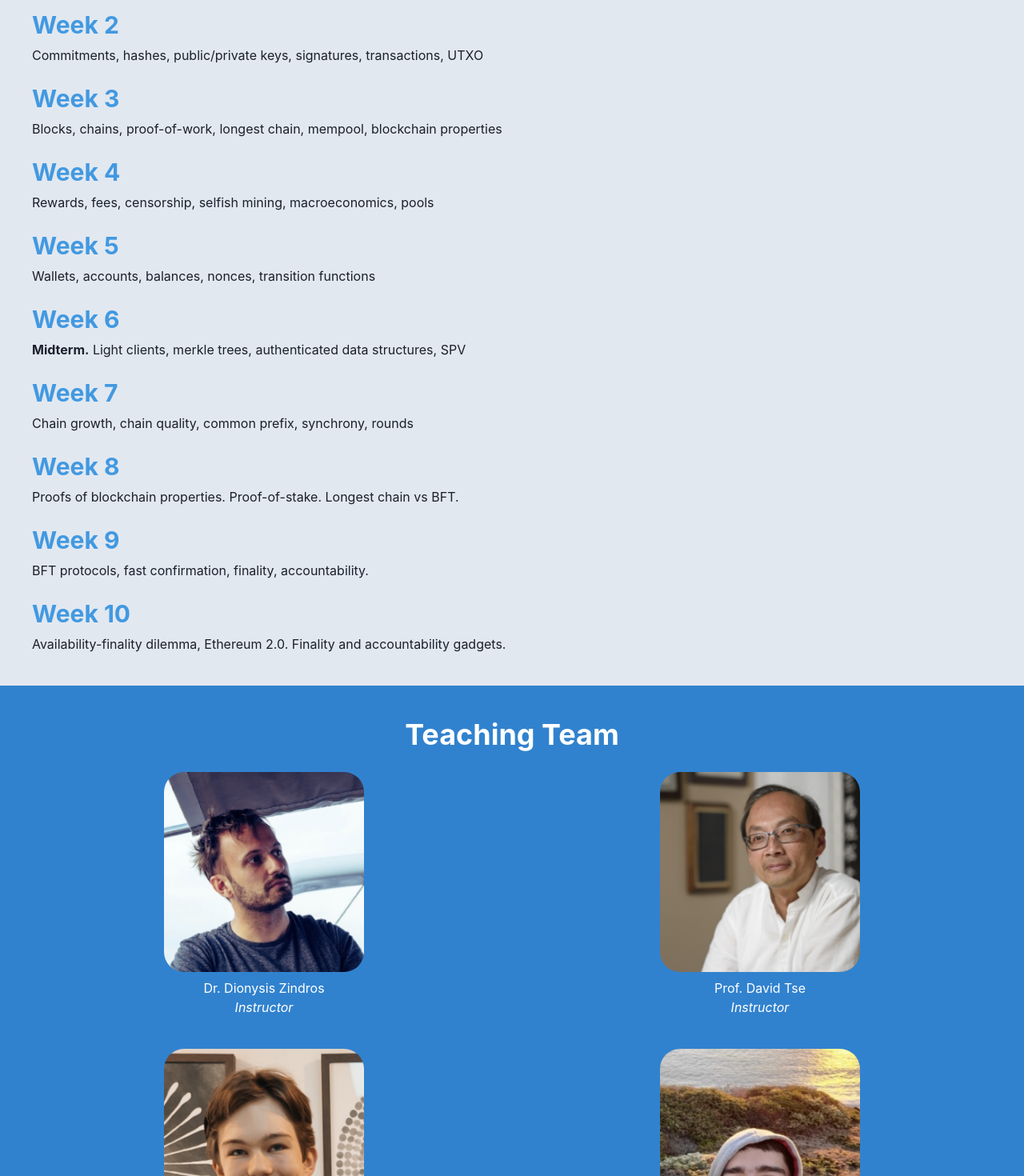
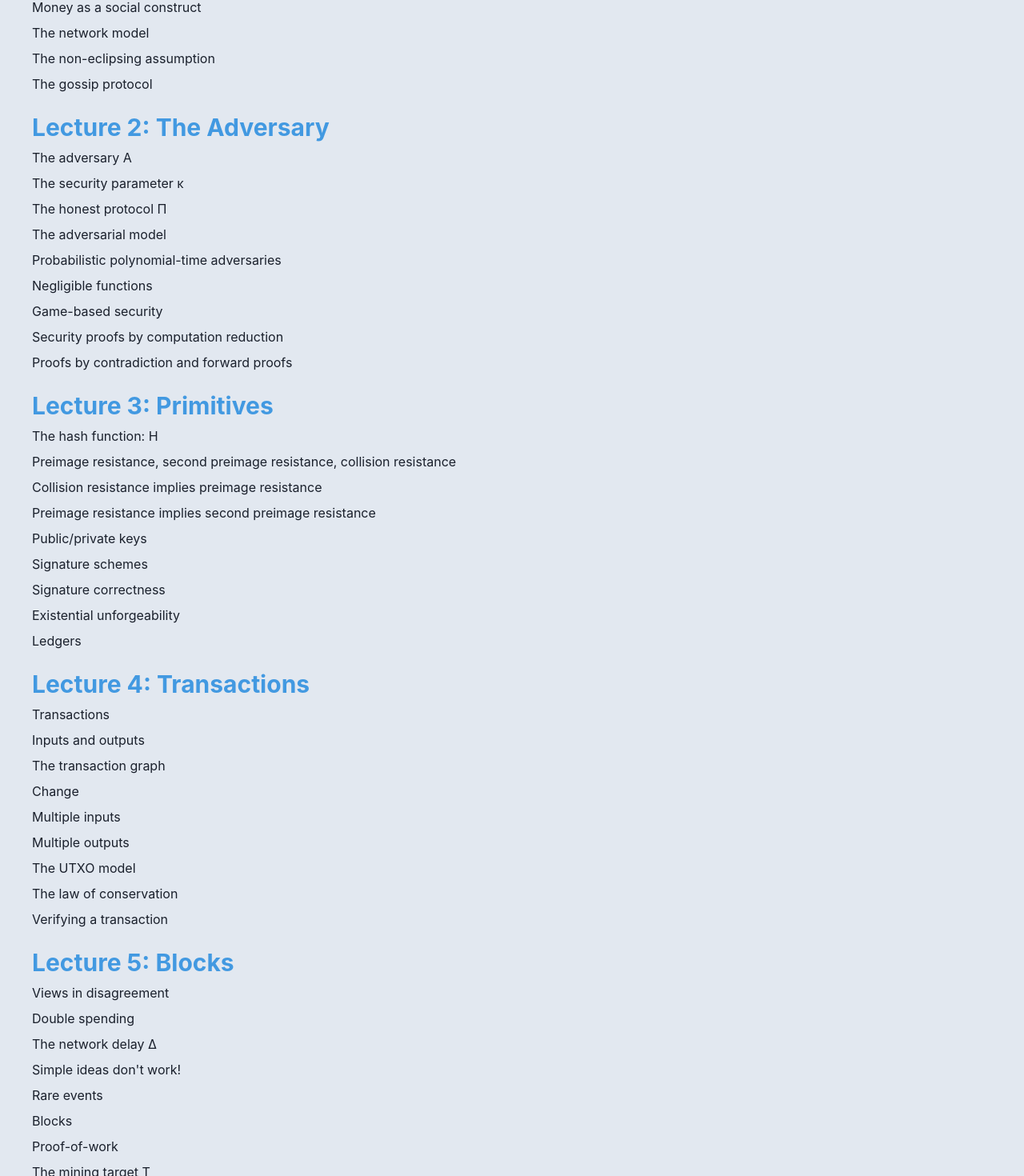
Before and after one commit to Scott-Hickmann/EE374, a Next.js app: page / in a window 1280 px wide. Shown: the part 1231-2701 px from the top of the page at 80% size. Built offline with nearby package versions, Linux system fonts and the light colour scheme.

Commit message:
Syllabus by lecture

```diff
--- a/pages/index.tsx
+++ b/pages/index.tsx
@@ -1,4 +1,4 @@
-import { chakra, Link, SimpleGrid, useColorModeValue } from '@chakra-ui/react';
+import { Link, SimpleGrid, useColorModeValue } from '@chakra-ui/react';
 
 import Layout from '../components/layout';
 import {
@@ -12,26 +12,257 @@ import {
 } from '../components/section';
 import TitleSection from '../components/titleSection';
 
-const syllabus = [
-  <>Administrivia, money, network/adversarial model, gossip</>,
-  <>Commitments, hashes, public/private keys, signatures, transactions, UTXO</>,
-  <>
-    Blocks, chains, proof-of-work, longest chain, mempool, blockchain properties
-  </>,
-  <>Rewards, fees, censorship, selfish mining, macroeconomics, pools</>,
-  <>Wallets, accounts, balances, nonces, transition functions</>,
-  <>
-    <chakra.span fontWeight="bold">Midterm.</chakra.span> Light clients, merkle
-    trees, authenticated data structures, SPV
-  </>,
-  <>Chain growth, chain quality, common prefix, synchrony, rounds</>,
-  <>Proofs of blockchain properties. Proof-of-stake. Longest chain vs BFT.</>,
-  <>BFT protocols, fast confirmation, finality, accountability.</>,
-  <>
-    Availability-finality dilemma, Ethereum 2.0. Finality and accountability
-    gadgets.
-  </>
-] as const;
+interface SyllabusItem {
+  title: string;
+  content: (JSX.Element | string)[];
+}
+
+const syllabus: SyllabusItem[] = [
+  {
+    title: 'Money',
+    content: [
+      'Administrivia',
+      'Money as a social construct',
+      'The network model',
+      'The non-eclipsing assumption',
+      'The gossip protocol'
+    ]
+  },
+  {
+    title: 'The Adversary',
+    content: [
+      'The adversary A',
+      'The security parameter κ',
+      'The honest protocol Π',
+      'The adversarial model',
+      'Probabilistic polynomial-time adversaries',
+      'Negligible functions',
+      'Game-based security',
+      'Security proofs by computation reduction',
+      'Proofs by contradiction and forward proofs'
+    ]
+  },
+  {
+    title: 'Primitives',
+    content: [
+      'The hash function: H',
+      'Preimage resistance, second preimage resistance, collision resistance',
+      'Collision resistance implies preimage resistance',
+      'Preimage resistance implies second preimage resistance',
+      'Public/private keys',
+      'Signature schemes',
+      'Signature correctness',
+      'Existential unforgeability',
+      'Ledgers'
+    ]
+  },
+  {
+    title: 'Transactions',
+    content: [
+      'Transactions',
+      'Inputs and outputs',
+      'The transaction graph',
+      'Change',
+      'Multiple inputs',
+      'Multiple outputs',
+      'The UTXO model',
+      'The law of conservation',
+      'Verifying a transaction'
+    ]
+  },
+  {
+    title: 'Blocks',
+    content: [
+      'Views in disagreement',
+      'Double spending',
+      'The network delay Δ',
+      "Simple ideas don't work!",
+      'Rare events',
+      'Blocks',
+      'Proof-of-work',
+      'The mining target T',
+      'The proof-of-work equation',
+      'The mining algorithm',
+      'Block freshness',
+      'The genesis block G',
+      'Chains'
+    ]
+  },
+  {
+    title: 'Chains',
+    content: [
+      'Hash chains',
+      'The number n of parties',
+      'The number t of adversarial parties',
+      'The hashing power q',
+      'Rare events are irregular',
+      'Convergence opportunities and periods of silence',
+      'The honest majority assumption',
+      'The longest chain rule',
+      'Coinbase',
+      'Fees',
+      'Mempools'
+    ]
+  },
+  {
+    title: 'Chain Virtues',
+    content: [
+      'Temporary forks',
+      'Convergence',
+      'The Nakamoto race',
+      'Chain Growth, Common Prefix, Chain Quality',
+      'Censorship',
+      'Majority attacks'
+    ]
+  },
+  {
+    title: 'Attacks',
+    content: [
+      'Healing',
+      'Macroeconomic supply',
+      'Selfish mining',
+      'Mining pools'
+    ]
+  },
+  {
+    title: 'Variable Difficulty, Pools, Wallets',
+    content: [
+      'CPU, GPU, ASIC mining',
+      'Incentive compatibility',
+      'Block size limits',
+      'Transaction prioritization by fees',
+      'Macroeconomic policy, reward adjustment',
+      'The difficulty adjustment equation Τ_{j+1} = T_{j} (t_2 - t_1) / (mη)',
+      'Mining pools, the light PoW equation: H(B) ≤ 2^z T',
+      'The pooled mining protocol',
+      'Cold, hot, and hardware wallets',
+      'Wallet seeds, deterministic wallets'
+    ]
+  },
+  {
+    title: 'Accounts and Balances, Merkle Trees',
+    content: [
+      'The account model',
+      'Transactions in the account model',
+      'Balances',
+      'Nonces',
+      'The generic transition function δ',
+      'Blockchain as a State Machine Replication mechanism',
+      'UTXO vs accounts',
+      'The file storage problem',
+      'The Merkle Tree: compress, prove, verify',
+      'Proofs of inclusion, succinctness',
+      'Merkle Tree security proof by reduction from collision-resistant hashes'
+    ]
+  },
+  {
+    title: 'Light Clients, Backbone Warmup',
+    content: [
+      'The problem of scalability in blockchains: Scaling computation, communication, and storage',
+      'From x-bar to x using Merkle Trees',
+      'The Simple Payment Verification (SPV) protocol',
+      'The header chain',
+      'Miners, Full Nodes, Light Nodes',
+      'Chain virtues for light nodes',
+      'Privacy concerns for light nodes',
+      'Random Oracles, formally',
+      'The synchrony assumption Δ = 1'
+    ]
+  },
+  {
+    title: 'Security in Earnest (I)',
+    content: [
+      'The Environment and the Execution',
+      'The Rushing Adversary',
+      'The Sybil Adversary',
+      'The Network model, the gossiping model',
+      'The Non-Eclipsing Assumption',
+      'The honest backbone protocol',
+      'Maintaining, adopting, and having chains',
+      'Proof-of-work',
+      'The q-bounded Random Oracle',
+      'The Static Difficulty assumption',
+      'Chain validation; the δ* function',
+      'Successful rounds',
+      'Convergence opportunities',
+      'Formal definition of Chain Virtues',
+      'Common Prefix, the parameter k',
+      'Chain Quality, the parameters μ and ℓ',
+      'Chain Growth, the parameters τ and s',
+      'The formal honest majority assumption: t < (1 - δ)(n - t)',
+      'The honest advantage δ',
+      'Convergence Opportunities are useful: The Pairing Lemma and its proof'
+    ]
+  },
+  {
+    title: 'Security in Earnest (II)',
+    content: [
+      'Ledger Safety and Liveness, formally. The liveness parameter u.',
+      'Proof of Safety from Common Prefix',
+      'Proof of Liveness from Chain Quality and Chain Growth; u = max((ℓ + k) / τ, s)',
+      'The Chain Growth Lemma and its proof',
+      'The successful round indicator X',
+      'The convergence opportunity indicator Y',
+      'The adversarial success indicator Z',
+      'The expectations of X, Y, and Z',
+      "Bernoulli's inequality",
+      'Lower and upper bounds on the expectation of X',
+      'Lower bounds on the expectation of Y',
+      'Good things converge: The Chernoff bound',
+      'The world is good, usually: Typical executions',
+      'The Chernoff duration λ',
+      'The Chernoff error ε',
+      'Proof of Typicality Theorem',
+      'The Balancing Equation: 3ε + 3f ≤ δ',
+      'A plot of X, Y, and Z with 3f, 3ε and δ'
+    ]
+  },
+  {
+    title: 'Security in Earnest (III)',
+    content: [
+      'Reminder of bounds on the expectations of X and Y',
+      'Upper bound on the expectation of Z',
+      'Typical bounds, and proof that Z ≤ Y',
+      'Chains grow: The Chain Growth theorem and its proof',
+      'The Patience Lemma and its proof',
+      'The Common Prefix theorem and its proof',
+      'Discussion on the relationship between ε and λ',
+      "You can't have it all: Discussion on the parametrization options for ε, f, δ"
+    ]
+  },
+  {
+    title: 'Longest Chain Proof of Stake (I)',
+    content: [
+      "Proof of Work's perils and environmental impact",
+      'Proof of Work vs Proof of Stake',
+      'Dangers of Proof of Stake',
+      'The Proof of Stake equation'
+    ]
+  },
+  {
+    title: 'Longest Chain Proof of Stake (II)',
+    content: [
+      "Proof of Work's perils and environmental impact",
+      'Proof of Work vs Proof of Stake',
+      'Dangers of Proof of Stake',
+      'The Proof of Stake equation'
+    ]
+  },
+  {
+    title: 'BFT Proof of Stake (I)',
+    content: [
+      'Everything is a Race and Nakamoto Always Wins',
+      'Verifiable Random Functions',
+      'VRF correctness',
+      'The unpredictability game',
+      'Towards instant finality'
+    ]
+  },
+  {
+    title: 'BFT Proof of Stake (II)',
+    content: ['The Streamlet protocol and its proof of safety']
+  }
+];
 
 export default function HomePage() {
   const section1SubsectionTitleColor = 'gray.400';
@@ -86,12 +317,14 @@ export default function HomePage() {
       </Sections>
       <Section id="syllabus" bg={useColorModeValue('gray.200', 'gray.700')}>
         <SectionTitle>Syllabus</SectionTitle>
-        {syllabus.map((content, index) => (
+        {syllabus.map(({ title, content }, index) => (
           <Subsection key={index}>
             <SubsectionTitle color={section2SubsectionTitleColor}>
-              Week {index + 1}
+              Lecture {index + 1}: {title}
             </SubsectionTitle>
-            <SubectionText>{content}</SubectionText>
+            {content.map((item, index) => (
+              <SubectionText key={index}>{item}</SubectionText>
+            ))}
           </Subsection>
         ))}
       </Section>
```
